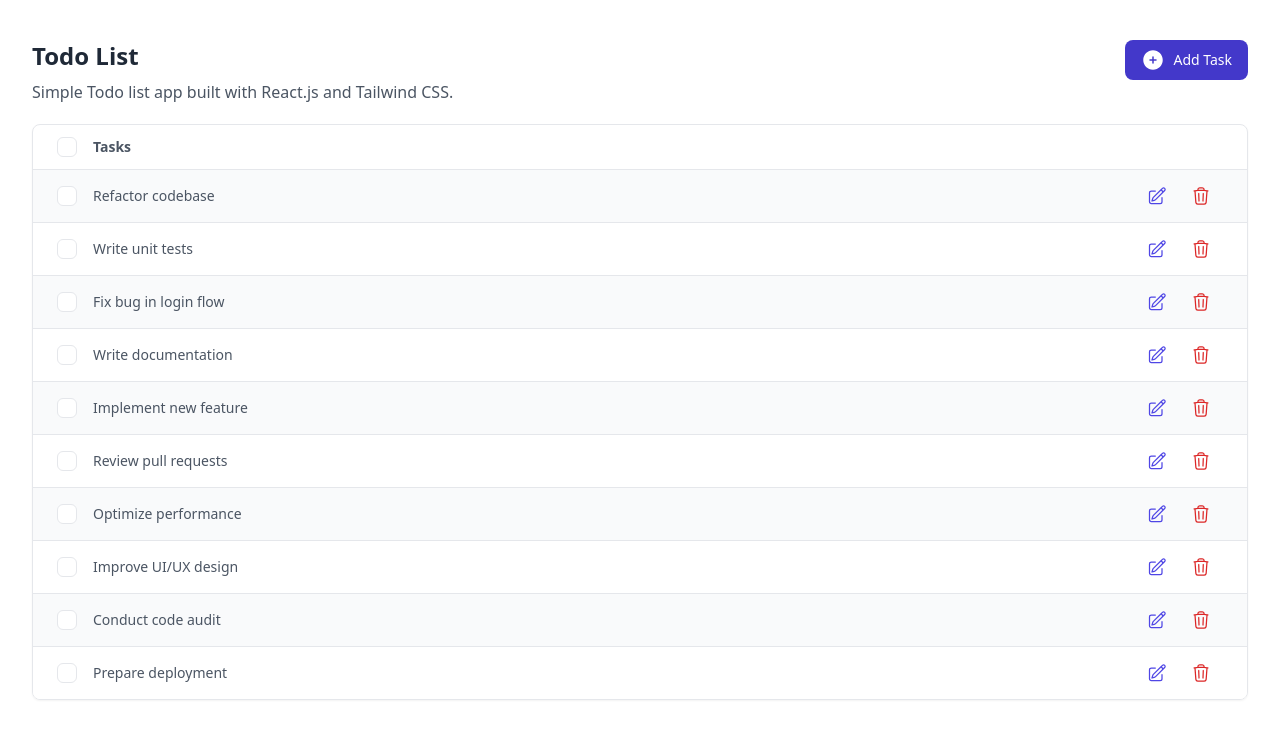
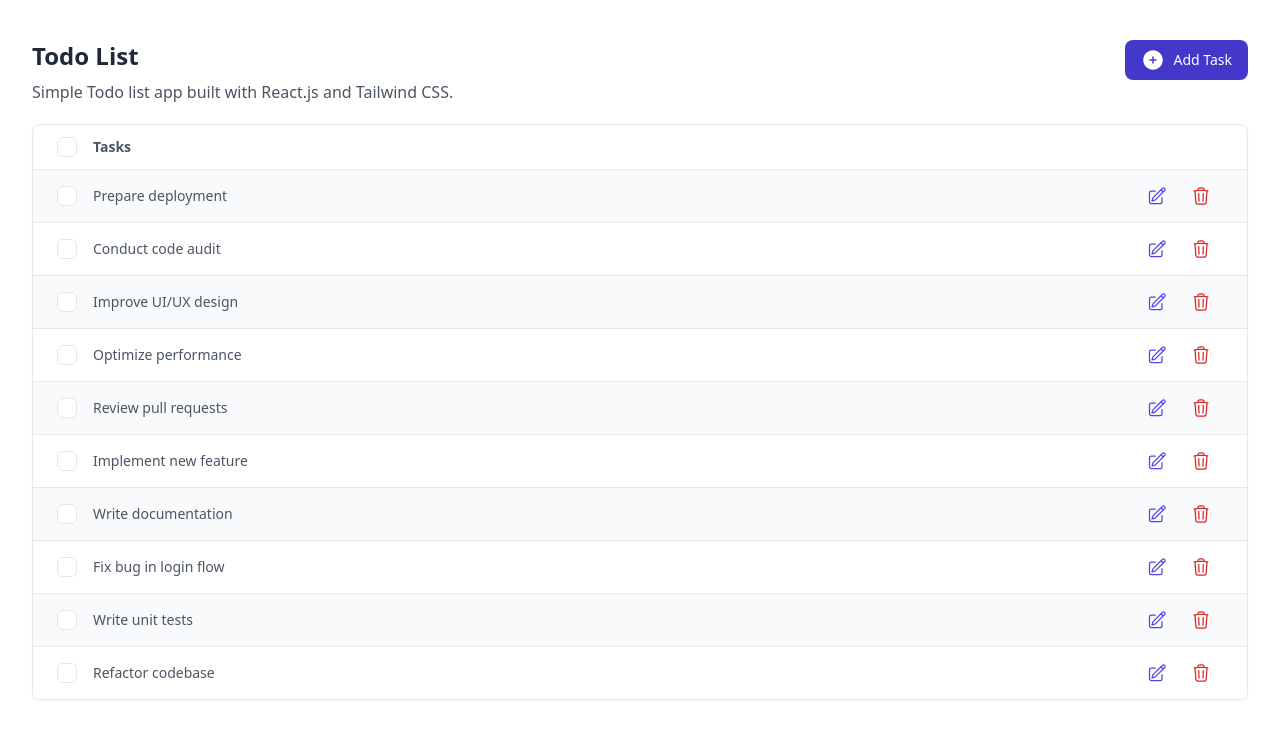
Before and after one commit to geosem42/todo-reactjs, a React (Vite) app: page / in a window 1280 px wide. Shown: the top 738 px of the page. Built offline with nearby package versions, Linux system fonts and the light colour scheme.

Commit message:
Single Delete + Form Validation

```diff
--- a/package.json
+++ b/package.json
@@ -16,6 +16,8 @@
     "postcss": "^8.4.32",
     "react": "^18.2.0",
     "react-dom": "^18.2.0",
+    "sweetalert2": "^11.10.1",
+    "sweetalert2-react-content": "^5.0.7",
     "tailwindcss": "^3.4.0"
   },
   "devDependencies": {
--- a/src/App.jsx
+++ b/src/App.jsx
@@ -18,11 +18,22 @@ function App() {
   ]);
 
   const [highlightedId, setHighlightedId] = useState(null);
+  const [deletedId, setDeletedId] = useState(null);
 
   return (
     <div className="max-w-screen-xl mx-auto mb-10 mt-10 px-4 md:px-8">
-      <Header tasks={tasks} setTasks={setTasks} setHighlightedId={setHighlightedId} />
-      <TaskList tasks={tasks} setTasks={setTasks} highlightedId={highlightedId} />
+      <Header
+        tasks={tasks}
+        setTasks={setTasks}
+        setHighlightedId={setHighlightedId}
+      />
+      <TaskList
+        tasks={tasks}
+        setTasks={setTasks}
+        highlightedId={highlightedId}
+        deletedId={deletedId}
+        setDeletedId={setDeletedId}
+      />
     </div>
   );
 }
--- a/src/components/Header.jsx
+++ b/src/components/Header.jsx
@@ -1,7 +1,7 @@
 import { useState } from 'react';
 import AddTaskModal from "./partials/AddTaskModal";
 
-function Header({ tasks, setTasks, setHighlightedId }) {
+function Header({ tasks, setTasks, setHighlightedId, setDeletedId }) {
   return (
     <div className="items-start justify-between md:flex">
       <div className="max-w-lg" id="header">
@@ -13,7 +13,12 @@ function Header({ tasks, setTasks, setHighlightedId }) {
         </p>
       </div>
       <div className="mt-3 md:mt-0">
-        <AddTaskModal tasks={tasks} setTasks={setTasks} setHighlightedId={setHighlightedId} />
+        <AddTaskModal
+          tasks={tasks}
+          setTasks={setTasks}
+          setHighlightedId={setHighlightedId}
+          setDeletedId={setDeletedId}
+        />
       </div>
     </div>
   );
--- a/src/components/TaskList.jsx
+++ b/src/components/TaskList.jsx
@@ -1,9 +1,12 @@
 import { useState } from "react";
+import Swal from 'sweetalert2';
+import withReactContent from 'sweetalert2-react-content';
 import CheckboxAll from "./partials/CheckboxAll";
 import CheckboxItem from "./partials/CheckboxItem";
 import { TrashIcon, PencilSquareIcon } from "@heroicons/react/24/outline";
 
-function TaskList({ tasks, setTasks, highlightedId }) {
+function TaskList({ tasks, setTasks, highlightedId, deletedId, setDeletedId }) {
+  const MySwal = withReactContent(Swal);
 
   const handleSelect = (id) => {
     const newTasks = tasks.map(task => task.id === id ? { ...task, selected: !task.selected } : task);
@@ -12,6 +15,28 @@ function TaskList({ tasks, setTasks, highlightedId }) {
     const selectedTask = newTasks.find(task => task.id === id);
     console.log(`Task ${selectedTask.id}: ${selectedTask.title} selected status is now ${selectedTask.selected}`);
   };
+
+  const handleDelete = (id) => {
+    MySwal.fire({
+      title: 'Are you sure?',
+      html: <p>You won't be able to revert this!</p>,
+      icon: 'warning',
+      showCancelButton: true,
+      confirmButtonColor: '#4338ca',
+      cancelButtonColor: '#e0e7ff',
+      confirmButtonText: 'Yes, delete it!'
+    }).then((result) => {
+      if (result.value) {
+        setDeletedId(id);
+        setTimeout(() => {
+          const newTasks = tasks.filter(task => task.id !== id);
+          setTasks(newTasks);
+          console.log(`Task ${id} deleted`);
+          setDeletedId(null);
+        }, 400);
+      }
+    });
+  }
 
   return (
     <div className="mt-5 shadow-sm border rounded-lg overflow-x-auto" id="body">
@@ -26,8 +51,8 @@ function TaskList({ tasks, setTasks, highlightedId }) {
           </tr>
         </thead>
         <tbody className="text-gray-600 divide-y">
-          {tasks.map(task => (
-            <tr key={task.id} className={`odd:bg-gray-50 even:bg-white ${task.id === highlightedId ? 'highlight' : ''}`}>
+          {[...tasks].sort((a, b) => b.id - a.id).map(task => (
+            <tr key={task.id} className={`odd:bg-gray-50 even:bg-white ${task.id === highlightedId ? 'highlight' : ''} ${task.id === deletedId ? 'deleted' : ''}`}>
               <td className="px-6 py-4 whitespace-nowrap flex items-center gap-x-4">
                 <CheckboxItem task={task} onCheck={() => handleSelect(task.id)} />
                 {task.title}
@@ -36,7 +61,7 @@ function TaskList({ tasks, setTasks, highlightedId }) {
                 <button className="py-2 px-3 font-medium text-indigo-600 hover:text-indigo-700 duration-150 hover:bg-indigo-50 rounded-lg">
                   <PencilSquareIcon className="w-5 h-5" />
                 </button>
-              <button className="py-2 leading-none px-3 font-medium text-red-600 hover:text-red-700 duration-150 hover:bg-indigo-50 rounded-lg">
+                <button onClick={() => handleDelete(task.id)} className="py-2 leading-none px-3 font-medium text-red-600 hover:text-red-700 duration-150 hover:bg-indigo-50 rounded-lg">
                   <TrashIcon className="w-5 h-5" />
                 </button>
               </td>
--- a/src/components/partials/AddTaskModal.jsx
+++ b/src/components/partials/AddTaskModal.jsx
@@ -5,6 +5,7 @@ import { PlusCircleIcon } from '@heroicons/react/24/solid'
 export default function AddTaskModal({ tasks, setTasks, setHighlightedId }) {
   let [isOpen, setIsOpen] = useState(false)
   let [title, setTitle] = useState('')
+  let [isInputEmpty, setIsInputEmpty] = useState(false);
 
   function closeModal() {
     setIsOpen(false)
@@ -16,8 +17,13 @@ export default function AddTaskModal({ tasks, setTasks, setHighlightedId }) {
   }
 
   function addTask() {
-    const newId = tasks.length + 1;
-    setTasks(currentTasks => [{ id: newId, title, selected: false }, ...currentTasks]);
+    if (title === '') {
+      setIsInputEmpty(true);
+      return;
+    }
+
+    const newId = Math.max(...tasks.map(task => task.id)) + 1;
+    setTasks(currentTasks => [...currentTasks, { id: newId, title, selected: false }]);
     setHighlightedId(newId);
     closeModal()
   }
@@ -65,8 +71,12 @@ export default function AddTaskModal({ tasks, setTasks, setHighlightedId }) {
 
                   <div className="mt-4">
                     <input type="text" value={title}
-                            onChange={e => setTitle(e.target.value)}
-                            className="bg-gray-50 border border-gray-300 text-gray-900 text-sm rounded-lg focus:ring-indigo-500 focus:border-indigo-500 focus-visible:outline-0 block w-full p-2.5" placeholder="Install Docker..." required />
+                            onChange={e => {
+                              setTitle(e.target.value.trim());
+                              setIsInputEmpty(e.target.value.trim() === '');
+                            }}
+                      className={`bg-gray-50 border ${isInputEmpty ? 'border-red-500 focus:ring-red-500 focus:border-red-500' : 'border-gray-300 focus:ring-indigo-500 focus:border-indigo-500'} text-gray-900 text-sm rounded-lg  focus-visible:outline-0 block w-full p-2.5`} placeholder="Install Docker..." />
+                    <p className={`mt-1 text-red-500 text-xs ${isInputEmpty ? '' : 'hidden'}`}>This field is required.</p>
                   </div>
 
                   <div className="flex justify-between mt-4">
--- a/src/index.css
+++ b/src/index.css
@@ -8,5 +8,14 @@
 }
 
 .highlight {
-  animation: highlight 2s forwards;
+  animation: highlight 1s forwards;
 }
+
+@keyframes deleted {
+  from { background-color: #ee9090; }
+  to { background-color: white; }
+}
+
+.deleted {
+  animation: deleted 1s forwards;
+}
```
Also changed, not shown: 1 other file (tests, documents, lock files or other folders). Lines whose indentation alone changed are shown as unchanged.
